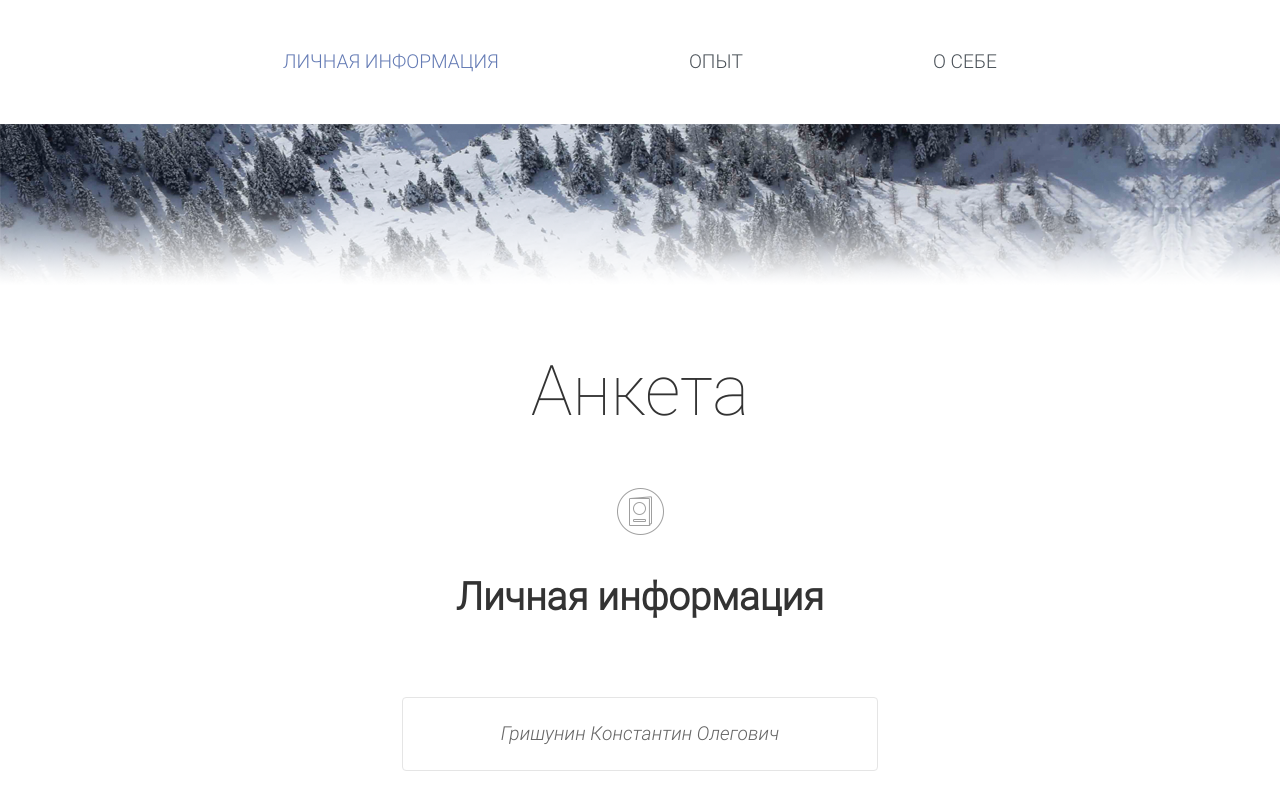
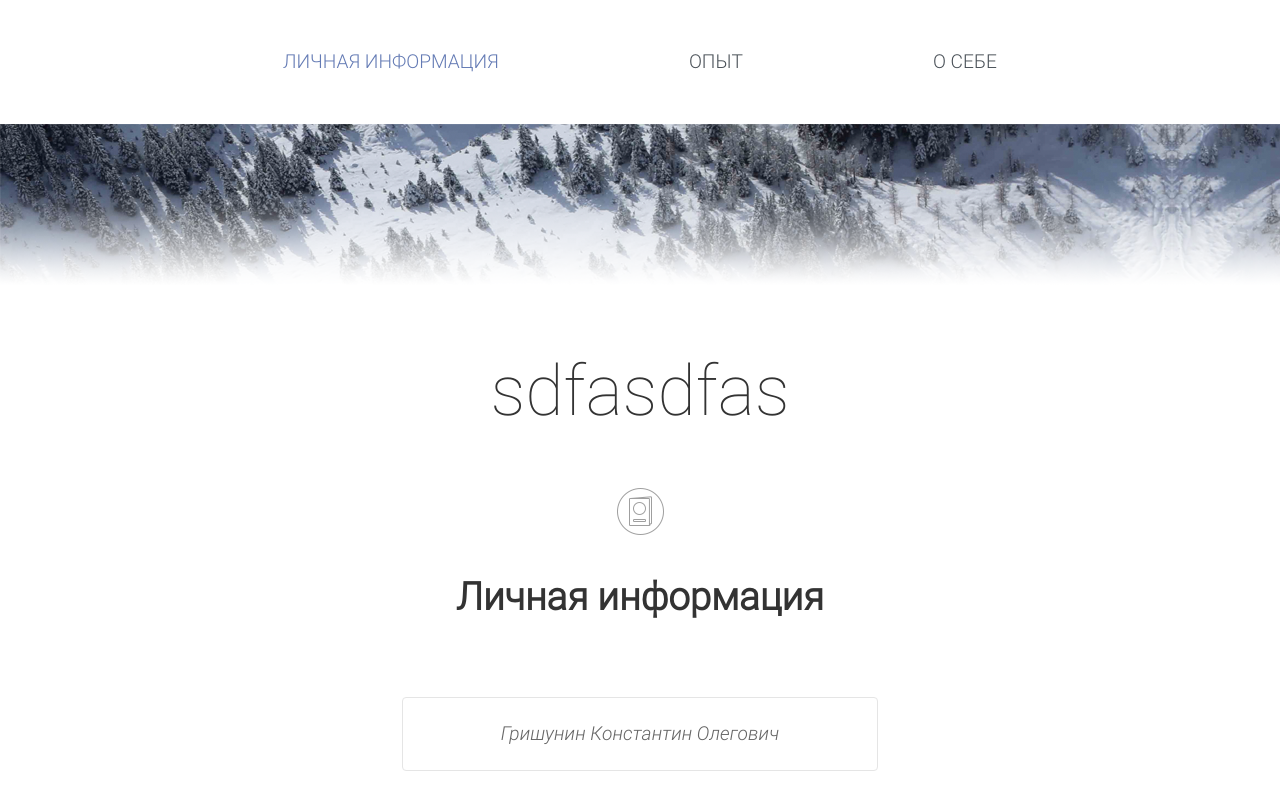
Before and after one commit to Konstant94/konstant94.github.io, a plain HTML site: page index.html in a window 1280 px wide. Shown: the top 800 px of the page. Drawn offline with Linux system fonts and the light colour scheme.

Commit message:
Add files via upload

```diff
--- a/index.html
+++ b/index.html
@@ -57,7 +57,7 @@
 		<div class="container">
 			<div class="row">
 				<div class="col align-self-end">
-					<h1 class="display-1">Анкета</h1>
+					<h1 class="display-1">sdfasdfas</h1>
 				</div>
 			</div>
 		</div>
@@ -196,7 +196,7 @@
 					<div class="form-group">
 
 				    <textarea class="form-control textarea" id="exampleFormControlTextarea" rows="6" resize="none">
-Здравствуйте, коллеги! Являюсь фанатом технологий. Привлекает сфера маркетинга и рекламы, желаю стать ближе к этой отрасли. Творчески подхожу к разработке сайтов и стремлюсь к идеальному результату. Испытываю желание быстро развиваться в данной сфере.
+
 .</textarea>
 				  </div>
 				  <button type="submit" class="btn ">Готово	</button>
```
